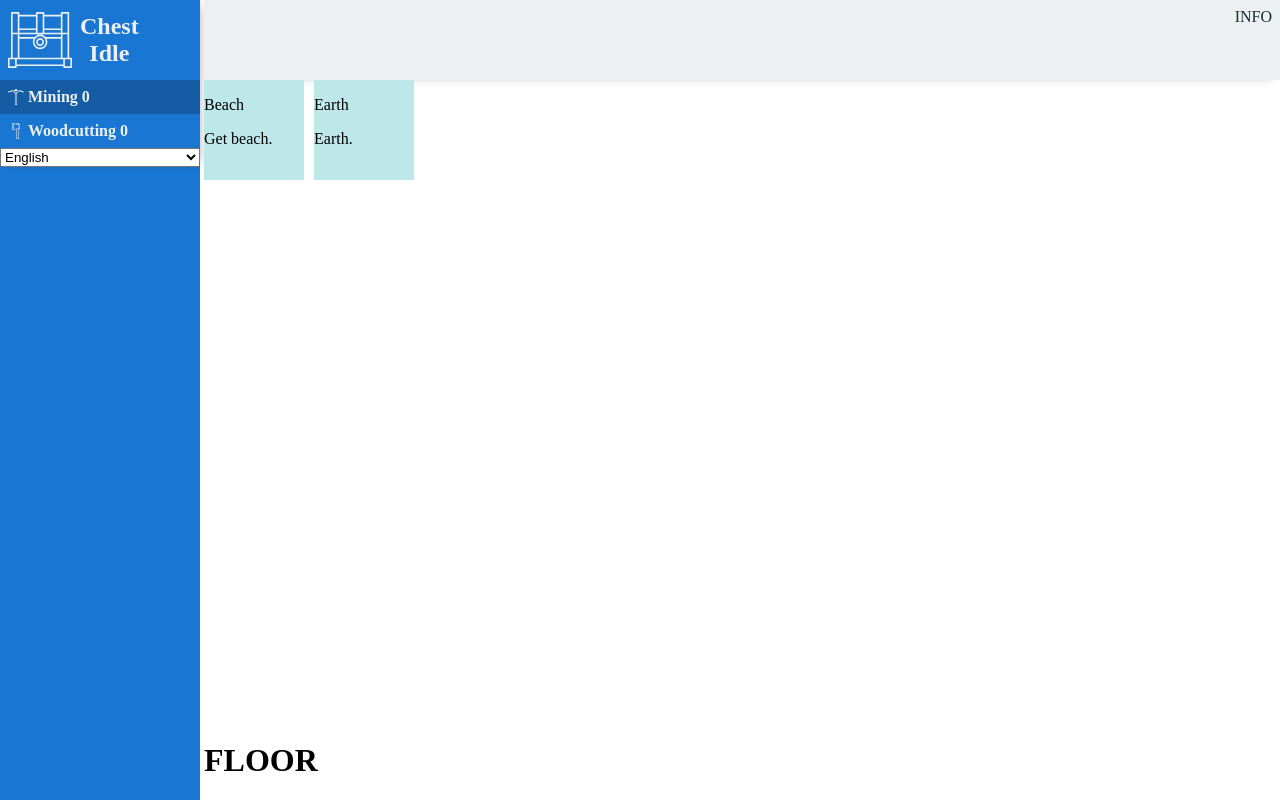
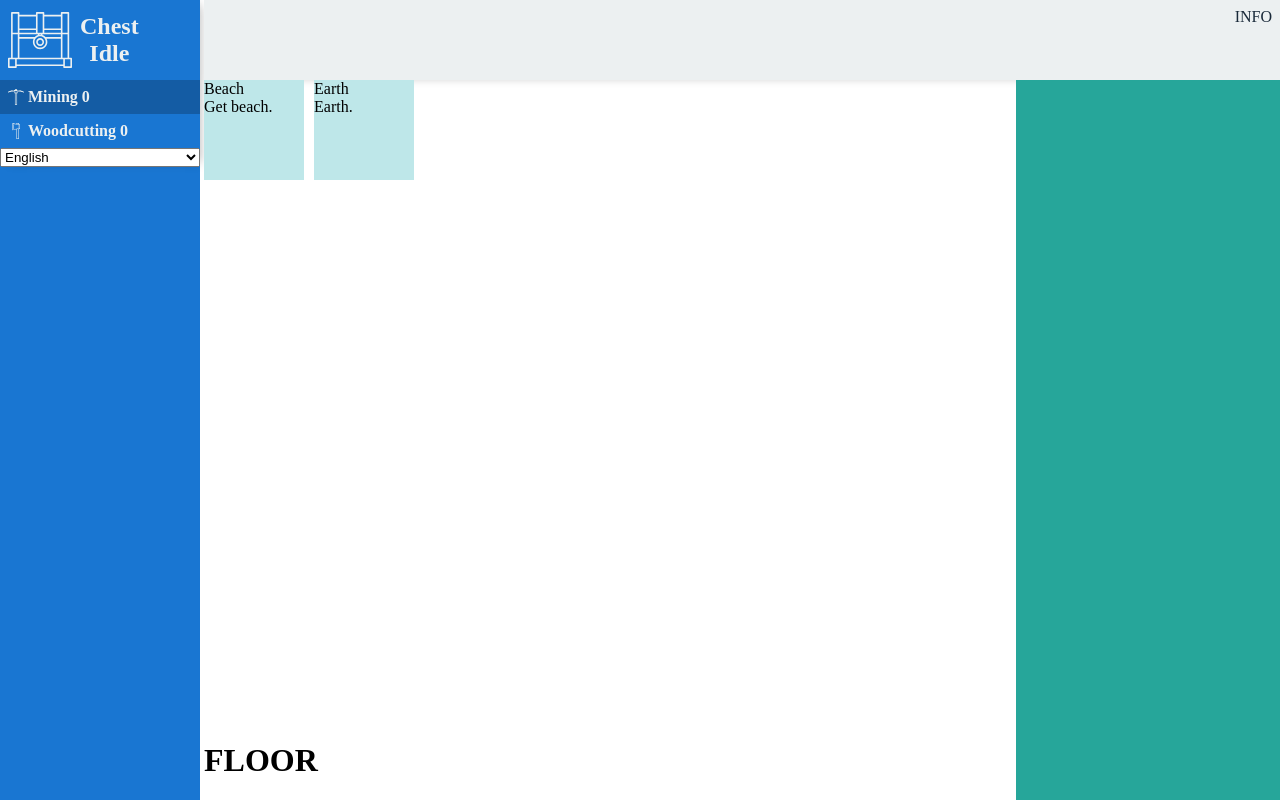
Before and after one commit to HeYaoDaDa/niuniu_fe, a Vue app: page /skill/mining in a window 1280 px wide. Built offline with nearby package versions, Linux system fonts and the light colour scheme.

Commit message:
update page

```diff
--- a/src/components/InventoryComponent.vue
+++ b/src/components/InventoryComponent.vue
@@ -6,15 +6,41 @@ const inventoryStore = useInventoryStore();
 </script>
 
 <template>
-    <div class="inventory-list">
-        <Tooltip v-for="inventoryItem in inventoryStore.inventoryItems" :key="inventoryItem.item.id">
+    <div id="inventory-list">
+
+        <Tooltip v-for="inventoryItem in inventoryStore.inventoryItems" :key="inventoryItem.item.id"
+            theme="item-tooltip">
             <div class="inventory-item">
-                <p>{{ inventoryItem.item.getName() }}</p>
-                <p>{{ inventoryItem.amount }}</p>
+                <div>{{ inventoryItem.item.getName() }}</div>
+                <div>{{ inventoryItem.amount }}</div>
             </div>
             <template #popper>
-                {{ inventoryItem.item.getDescription() }}
+                <div>
+                    {{ inventoryItem.item.getDescription() }}
+                </div>
             </template>
         </Tooltip>
     </div>
 </template>
+
+<style lang="scss" scoped>
+#inventory-list {
+    display: flex;
+    flex-flow: row wrap;
+    justify-content: flex-start;
+    align-content: flex-start;
+    align-items: flex-start;
+    padding: 4px;
+    gap: 10px;
+    background-color: $secondary;
+    color: $text-dark;
+    min-width: 256px;
+    height: 100%;
+
+    .inventory-item {
+        min-width: 100px;
+        min-height: 100px;
+        background-color: #bee7e9;
+    }
+}
+</style>
--- a/src/main.ts
+++ b/src/main.ts
@@ -24,6 +24,10 @@ app.use(FloatingVue, {
             placement: 'right',
             distance: 0,
         },
+        'item-tooltip': {
+            $extend: 'skill-tooltip',
+            placement: 'bottom'
+        },
     },
 })
 
--- a/src/styles/app.scss
+++ b/src/styles/app.scss
@@ -52,21 +52,6 @@ a {
 }
 
 .area-item {
-  width: 100px;
-  height: 100px;
-  background-color: #bee7e9;
-}
-
-.inventory-list {
-  display: flex;
-  flex-flow: row wrap;
-  justify-content: flex-start;
-  align-content: flex-start;
-  align-items: flex-start;
-  gap: 10px;
-}
-
-.inventory-item {
   width: 100px;
   height: 100px;
   background-color: #bee7e9;
--- a/src/views/game/SkillAreaView.vue
+++ b/src/views/game/SkillAreaView.vue
@@ -41,14 +41,14 @@ function addAction(area: SkillArea) {
 <template>
   <div class="area-list">
     <div class="area-item" v-for="area in areas" :key="area.id" @click="openModal(area)">
-      <p>{{ area.getName() }}</p>
-      <p>{{ area.getDescription() }}</p>
+      <div>{{ area.getName() }}</div>
+      <div>{{ area.getDescription() }}</div>
     </div>
     <ModalBox v-if="openArea" @close="closeModal">
-      <p>{{ openArea.getName() }}</p>
-      <p>{{ openArea.skill.getName() }}</p>
-      <p>{{ openArea.getDescription() }}</p>
-      <p>{{ openArea.baseTime / 1000 }}s</p>
+      <div>{{ openArea.getName() }}</div>
+      <div>{{ openArea.skill.getName() }}</div>
+      <div>{{ openArea.getDescription() }}</div>
+      <div>{{ openArea.baseTime / 1000 }}s</div>
       <div v-for="loot, index in openArea.products" :key="index">
         {{ loot.percentage }}% {{ loot.item.getName() }}: {{ loot.min }}-{{ loot.max }}
       </div>
```
